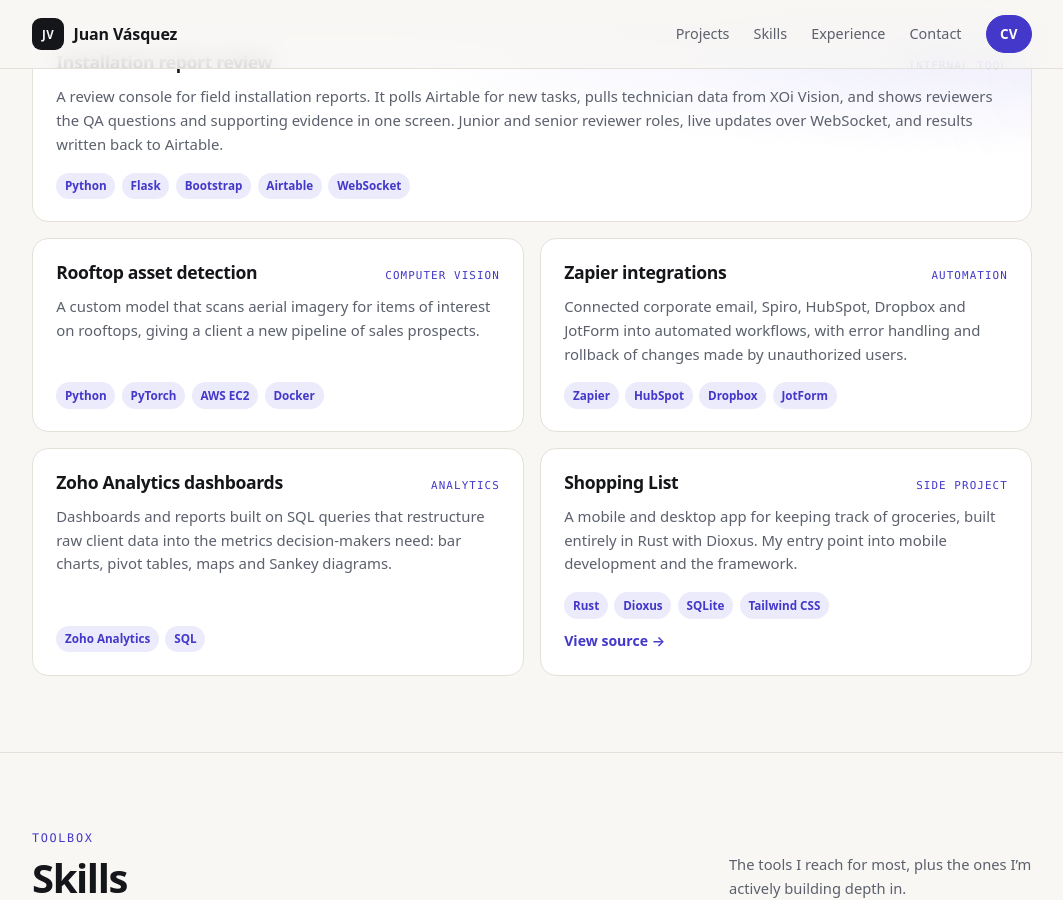
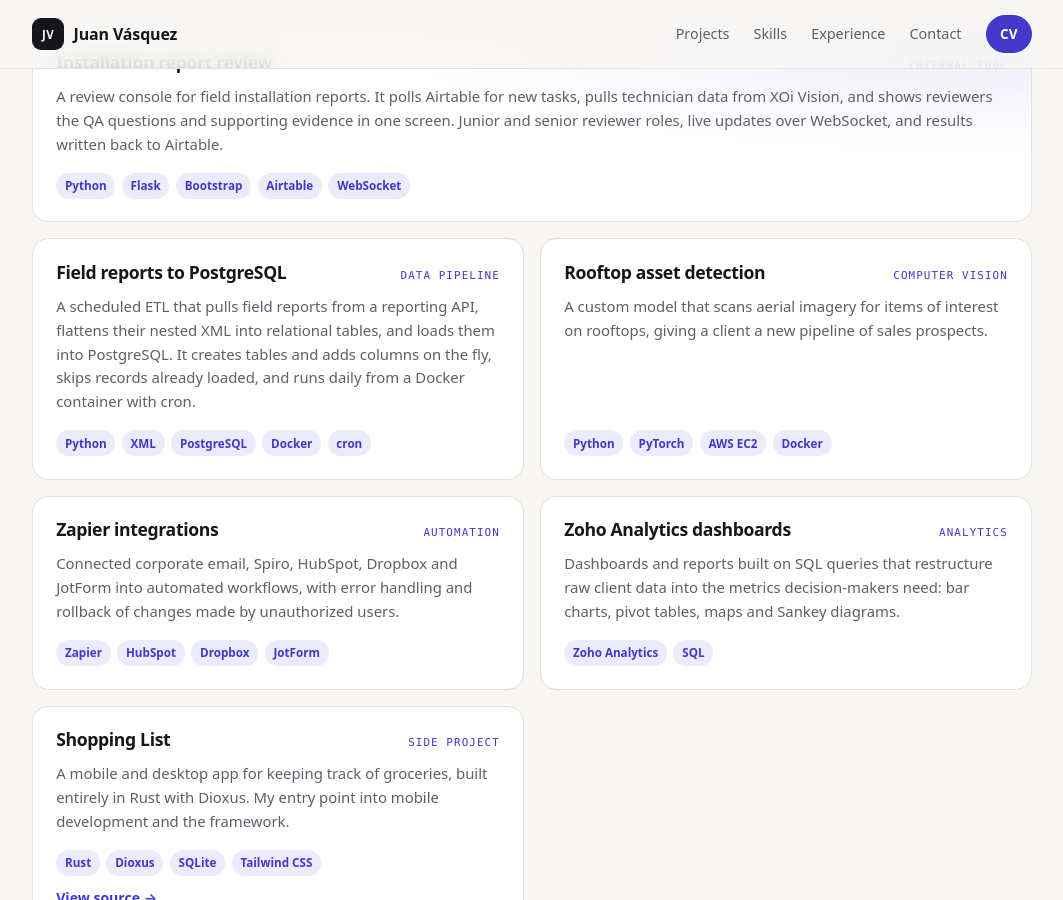
Before and after one commit to jjvn84/jjvn84.github.io, a Jekyll site: the page built from index.html, in a window 1280 px wide and 900 px high, scrolled down 880 px. Shown: the whole window, without its empty margins (108-1171 px from the left). Built offline with Jekyll 4.4.1, drawn with Linux system fonts in a browser that asks for light colours.

Commit message:
Added ETL project

```diff
--- a/_data/cv.yml
+++ b/_data/cv.yml
@@ -38,6 +38,15 @@ projects:
       reviewer roles, live updates over WebSocket, and results written back to
       Airtable.
     stack: [Python, Flask, Bootstrap, Airtable, WebSocket]
+
+  - title: Field reports to PostgreSQL
+    tag: Data pipeline
+    description: >-
+      A scheduled ETL that pulls field reports from a reporting API, flattens
+      their nested XML into relational tables, and loads them into PostgreSQL.
+      It creates tables and adds columns on the fly, skips records already
+      loaded, and runs daily from a Docker container with cron.
+    stack: [Python, XML, PostgreSQL, Docker, cron]
 
   - title: Rooftop asset detection
     tag: Computer vision
```
